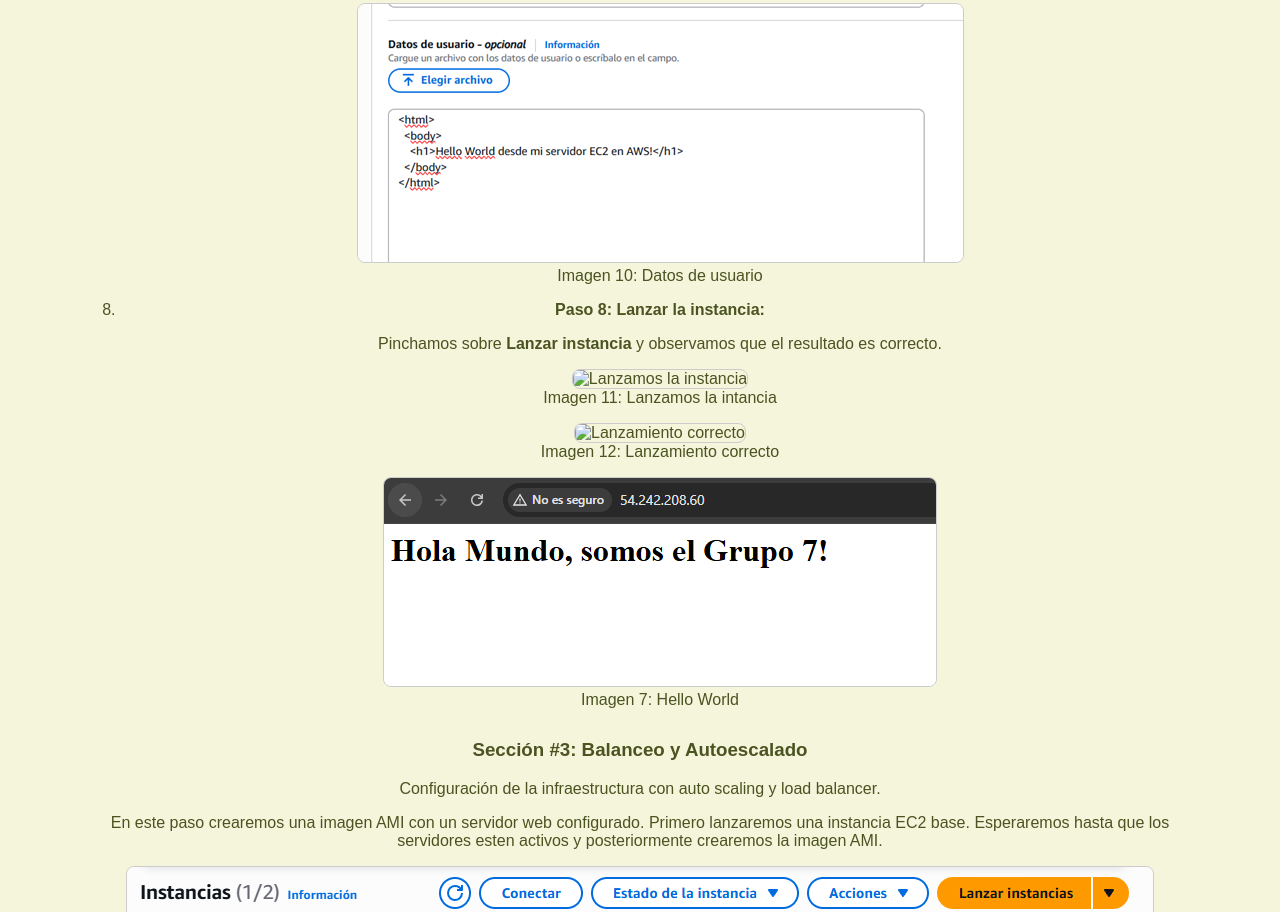
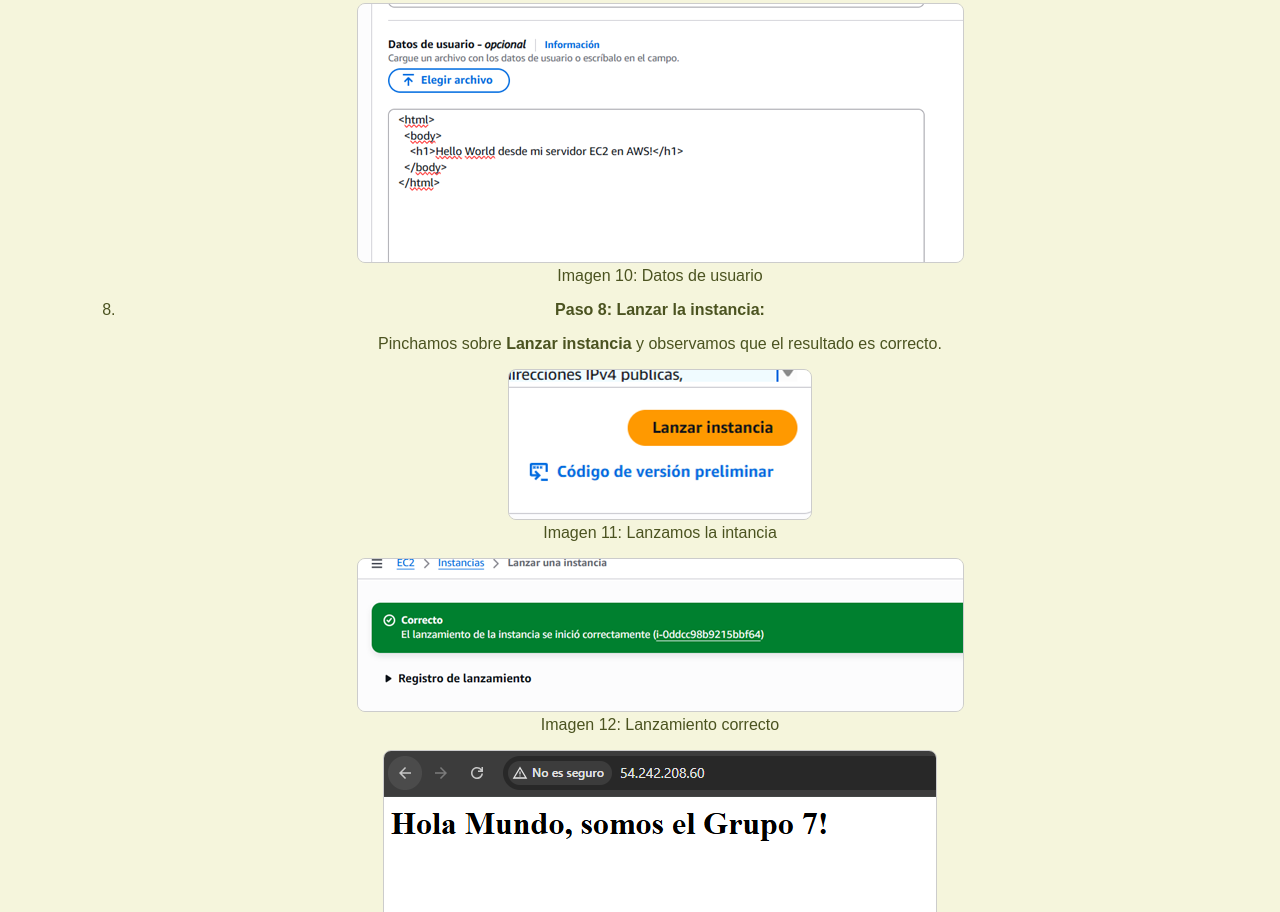
Before and after one commit to mcelsal/grupo07retobigdata, a plain HTML site: page index.html in a window 1280 px wide. Shown: the part 6020-6932 px from the top of the page. Drawn offline with Linux system fonts and the light colour scheme.

Commit message:
Reviso instancia y añado las que faltaban e imágenes

```diff
--- a/index.html
+++ b/index.html
@@ -195,7 +195,7 @@
         <figcaption>Imagen 5: Creamos el Grupo de seguridad</figcaption>
       </figure>
       <figure>
-        <img src= "img/sec2/Paso5-Grupos-Seguridad.png" alt="Grupos de seguridad" style="max-width:100%; height:auto; border:1px solid #ccc; border-radius:8px;">
+        <img src= "img/sec2/Paso5-Grupos-seguridad.png" alt="Grupos de seguridad" style="max-width:100%; height:auto; border:1px solid #ccc; border-radius:8px;">
         <figcaption>Imagen 6: Grupos de seguridad</figcaption>
       </figure>
        <figure>
@@ -231,11 +231,11 @@
          <p>Pinchamos sobre <strong>Lanzar instancia</strong> y observamos que el resultado es correcto.</p>
       </li>
       <figure>
-        <img src= "img/sec2/Paso8-lanzar-intancia.png" alt="Lanzamos la instancia" style="max-width:100%; height:auto; border:1px solid #ccc; border-radius:8px;">
+        <img src= "img/sec2/Paso8-lanzar-instancia.png" alt="Lanzamos la instancia" style="max-width:100%; height:auto; border:1px solid #ccc; border-radius:8px;">
         <figcaption>Imagen 11: Lanzamos la intancia</figcaption>
       </figure>
       <figure>
-        <img src= "img/sec2/Paso9" alt="Lanzamiento correcto" style="max-width:100%; height:auto; border:1px solid #ccc; border-radius:8px;">
+        <img src= "img/sec2/Paso9-Lanzamiento.png" alt="Lanzamiento correcto" style="max-width:100%; height:auto; border:1px solid #ccc; border-radius:8px;">
         <figcaption>Imagen 12: Lanzamiento correcto</figcaption>
       </figure>
       <figure>
```
